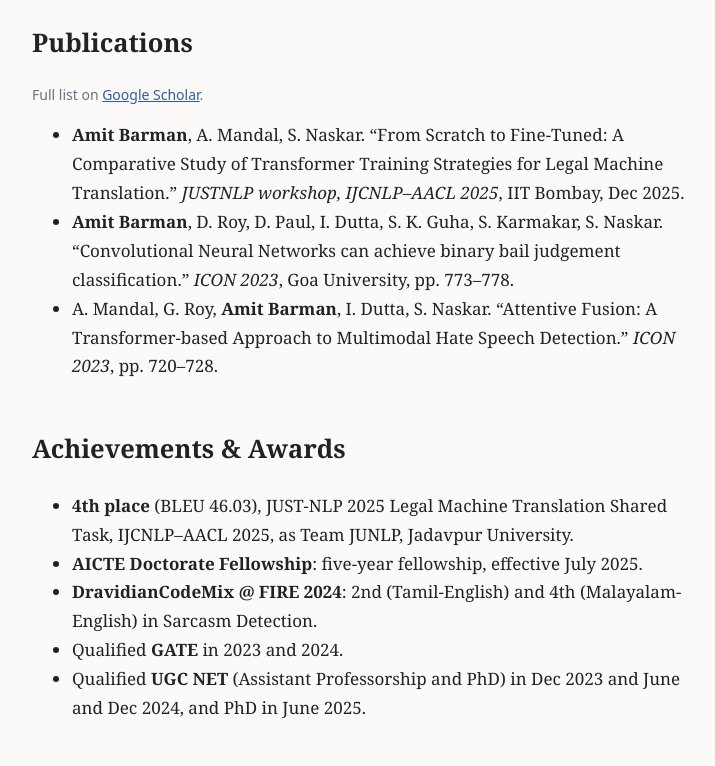
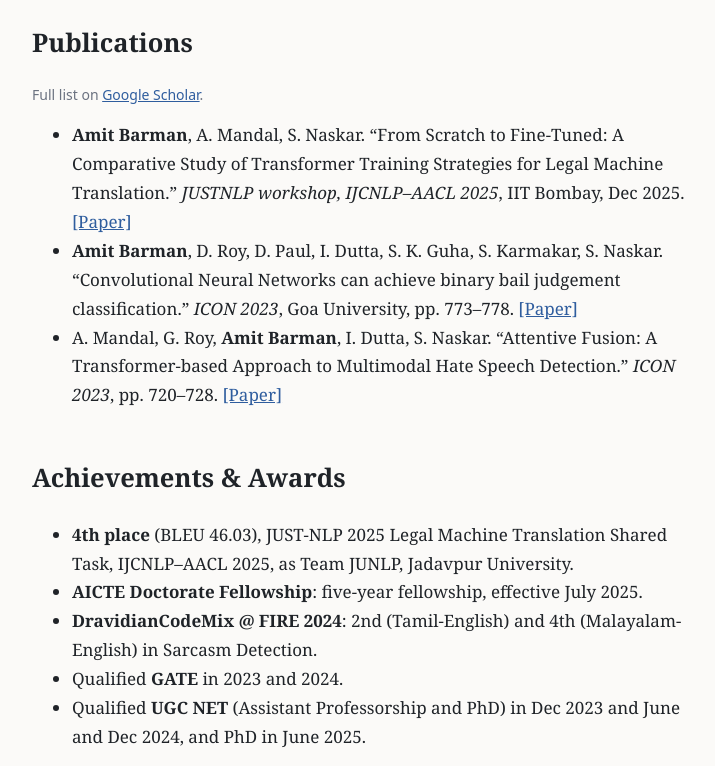
Before and after one commit to imamit-b/imamit-b.github.io, a plain HTML site: page cv.html in a window 1280 px wide. Shown: the part 1220-1986 px from the top of the page, without its empty margins (278-993 px from the left). Drawn offline with Linux system fonts and the light colour scheme.

Commit message:
Add paper links to CV

```diff
--- a/cv.html
+++ b/cv.html
@@ -21,9 +21,9 @@
 <h2>Publications</h2>
 <p class="muted">Full list on <a href="https://scholar.google.com/citations?user=C70C-EsAAAAJ&amp;hl=en">Google Scholar</a>.</p>
 <ul>
-<li><strong>Amit Barman</strong>, A. Mandal, S. Naskar. “From Scratch to Fine-Tuned: A Comparative Study of Transformer Training Strategies for Legal Machine Translation.” <em>JUSTNLP workshop, IJCNLP–AACL 2025</em>, IIT Bombay, Dec 2025.</li>
-<li><strong>Amit Barman</strong>, D. Roy, D. Paul, I. Dutta, S. K. Guha, S. Karmakar, S. Naskar. “Convolutional Neural Networks can achieve binary bail judgement classification.” <em>ICON 2023</em>, Goa University, pp. 773–778.</li>
-<li>A. Mandal, G. Roy, <strong>Amit Barman</strong>, I. Dutta, S. Naskar. “Attentive Fusion: A Transformer-based Approach to Multimodal Hate Speech Detection.” <em>ICON 2023</em>, pp. 720–728.</li>
+<li><strong>Amit Barman</strong>, A. Mandal, S. Naskar. “From Scratch to Fine-Tuned: A Comparative Study of Transformer Training Strategies for Legal Machine Translation.” <em>JUSTNLP workshop, IJCNLP–AACL 2025</em>, IIT Bombay, Dec 2025. <a href="https://arxiv.org/abs/2512.18593">[Paper]</a></li>
+<li><strong>Amit Barman</strong>, D. Roy, D. Paul, I. Dutta, S. K. Guha, S. Karmakar, S. Naskar. “Convolutional Neural Networks can achieve binary bail judgement classification.” <em>ICON 2023</em>, Goa University, pp. 773–778. <a href="https://aclanthology.org/2023.icon-1.79/">[Paper]</a></li>
+<li>A. Mandal, G. Roy, <strong>Amit Barman</strong>, I. Dutta, S. Naskar. “Attentive Fusion: A Transformer-based Approach to Multimodal Hate Speech Detection.” <em>ICON 2023</em>, pp. 720–728. <a href="https://aclanthology.org/2023.icon-1.72/">[Paper]</a></li>
 </ul>
 
 <h2>Achievements &amp; Awards</h2>
```
